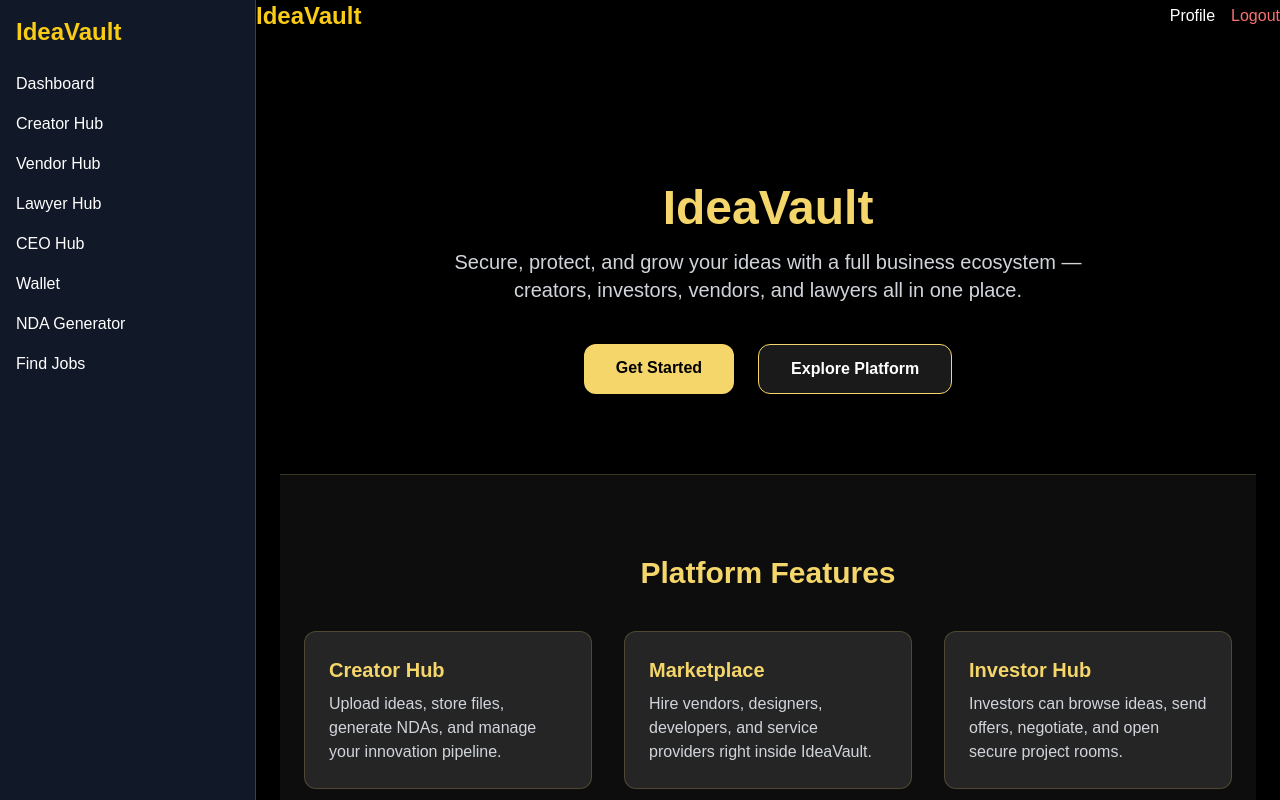
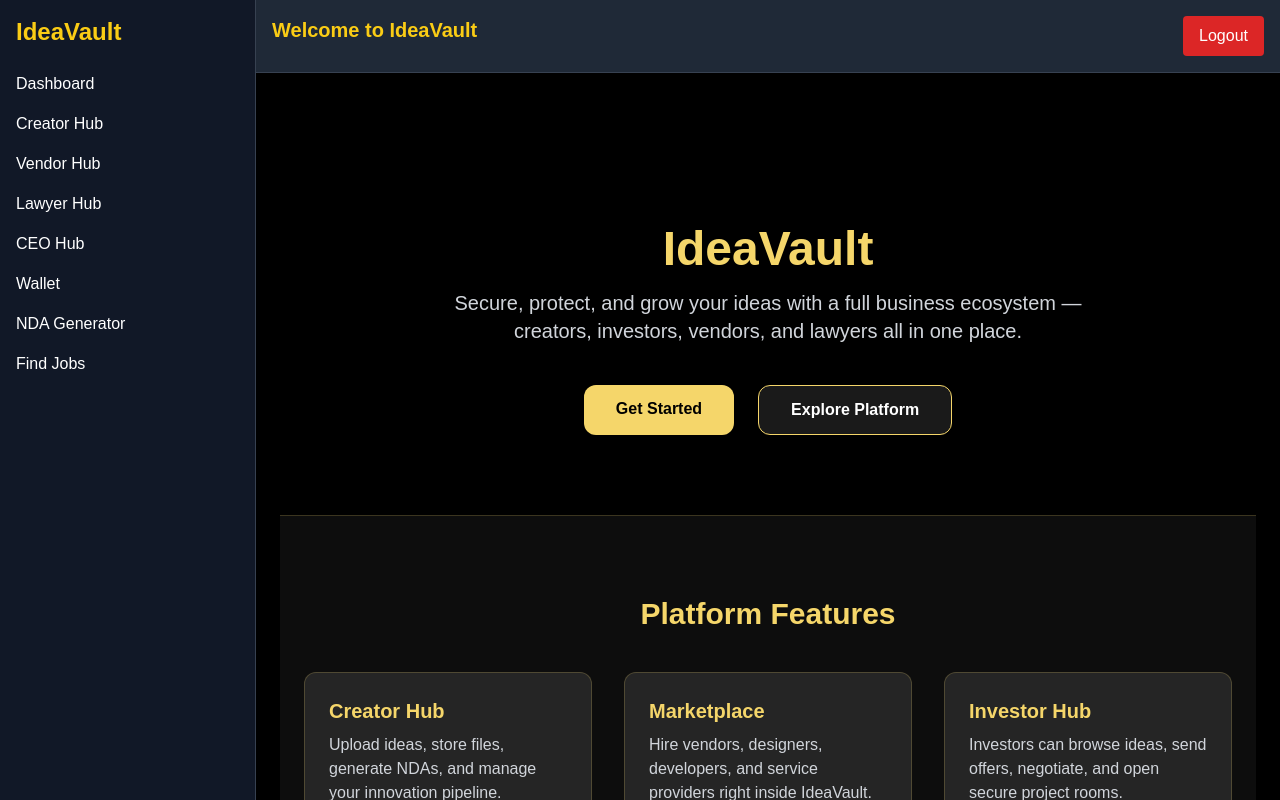
Before and after one commit to jaretlewis007-blip/IdeaVaultclean, a Next.js app: page / in a window 1280 px wide. Shown: the top 800 px of the page. Built offline with nearby package versions, Linux system fonts and the light colour scheme; no server answers.

Commit message:
Update Navbar.tsx

```diff
--- a/components/Navbar.tsx
+++ b/components/Navbar.tsx
@@ -1,26 +1,25 @@
 "use client";
 
-import Link from "next/link";
+import { auth } from "../firebase/config";
+import { signOut } from "firebase/auth";
+import { useRouter } from "next/navigation";
 
 export default function Navbar() {
+  const router = useRouter();
+
   return (
-    <div className="flex items-center justify-between w-full">
-      <h1 className="text-2xl font-bold text-yellow-400">IdeaVault</h1>
+    <header className="w-full p-4 bg-gray-800 border-b border-gray-700 flex justify-between">
+      <h2 className="text-yellow-400 font-bold text-xl">Welcome to IdeaVault</h2>
 
-      <div className="flex items-center space-x-4">
-        <Link href="/profile" className="hover:text-yellow-400 text-white">
-          Profile
-        </Link>
       <button
         onClick={() => {
-            localStorage.clear();
-            window.location.href = "/signin";
+          signOut(auth);
+          router.push("/signin");
         }}
-          className="text-red-400 hover:text-red-500"
+        className="bg-red-600 px-4 py-2 rounded hover:bg-red-700"
       >
         Logout
       </button>
-      </div>
-    </div>
+    </header>
   );
 }
```
Lines whose indentation alone changed are shown as unchanged.
